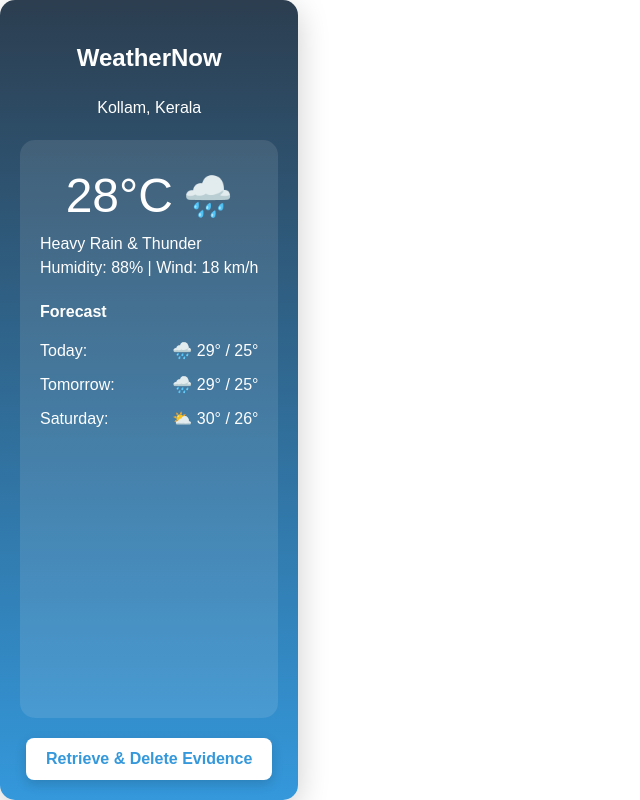
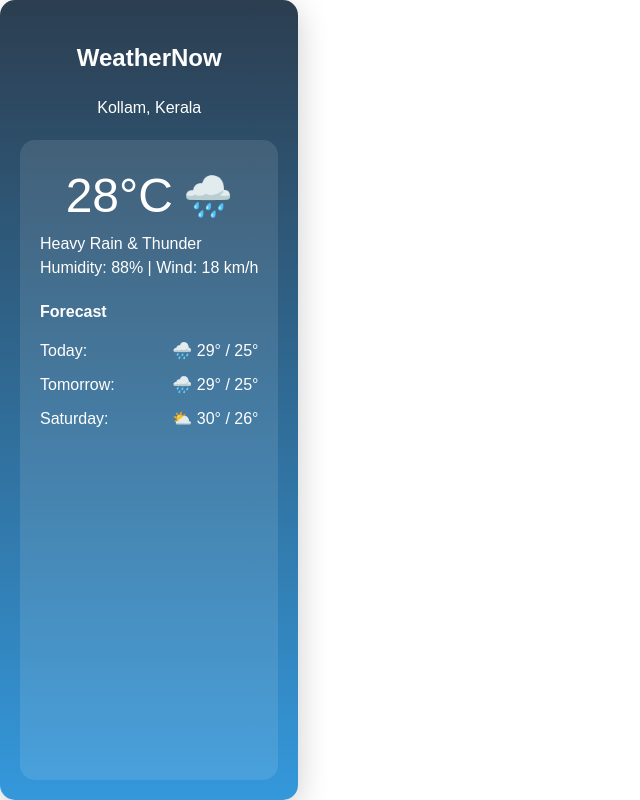
Before and after one commit to Gowri-Arun/VantaAI-DFD, a React (Vite) app: page /sos in a window 1280 px wide. Shown: the whole page, without its empty margins (0-640 px from the left). Built offline with nearby package versions, Linux system fonts and the light colour scheme; no server answers.

Commit message:
edited features

```diff
--- a/src/components/SilentSOS.jsx
+++ b/src/components/SilentSOS.jsx
@@ -1,20 +1,13 @@
 // src/components/SilentSOS.jsx
 
 import React, { useState, useEffect, useRef } from 'react';
-// CORRECTED: Importing 'firestore' for consistency with the rest of the app
-import { auth, firestore, storage } from '../firebase-config';
-import { signInAnonymously } from 'firebase/auth';
-import { ref, uploadBytes, getDownloadURL, deleteObject } from 'firebase/storage';
-import { collection, addDoc, query, where, getDocs, deleteDoc, serverTimestamp } from 'firebase/firestore';
 
 const SilentSOS = () => {
   const [clickCount, setClickCount] = useState(0);
   const [tempClickCount, setTempClickCount] = useState(0);
-  const [uid, setUid] = useState(null);
   const clickTimerRef = useRef(null);
   const tempClickTimerRef = useRef(null);
 
-  // Updated weather data for Kollam, Kerala in July
   const weather = {
     location: 'Kollam, Kerala',
     temperature: 28,
@@ -27,15 +20,6 @@ const SilentSOS = () => {
       { day: 'Saturday', high: 30, low: 26, condition: 'Cloudy' }
     ]
   };
-
-  useEffect(() => {
-    signInAnonymously(auth)
-      .then((userCredential) => {
-        setUid(userCredential.user.uid);
-        console.log('SOS Component: Signed in anonymously with UID:', userCredential.user.uid);
-      })
-      .catch((error) => console.error("SOS Component: Anonymous auth failed:", error));
-  }, []);
 
   const handleCloudClick = () => {
     setClickCount((prev) => prev + 1);
@@ -52,24 +36,36 @@ const SilentSOS = () => {
     clearTimeout(tempClickTimerRef.current);
     tempClickTimerRef.current = setTimeout(() => setTempClickCount(0), 3000);
     if (tempClickCount + 1 >= 5) {
-      downloadAndDeleteEvidence();
+      triggerSOS();
       setTempClickCount(0);
     }
   };
 
-  const triggerSOS = async () => {
-    if (!uid) return alert("User not authenticated. Cannot record evidence.");
+  // This function now uploads a file to file.io and returns the link
+  const uploadToFileIO = async (blob, type) => {
+    const formData = new FormData();
+    const fileName = `${type}-${Date.now()}.webm`;
+    formData.append('file', blob, fileName);
 
-    console.log('🔴 SOS Triggered');
-    alert('SOS Triggered. Recording evidence. Please allow all permissions.');
+    try {
+      console.log(`Uploading ${type} to file.io...`);
+      const response = await fetch('https://file.io', {
+        method: 'POST',
+        body: formData,
+      });
 
-    recordAndUpload({ video: true, audio: true }, 'video', 10000);
-    recordAndUpload({ audio: true }, 'audio', 10000);
+      const result = await response.json();
 
-    if (navigator.mediaDevices && navigator.mediaDevices.getDisplayMedia) {
-      recordAndUpload({ video: { mediaSource: 'screen' }, audio: true }, 'screen', 10000);
-    } else {
-      console.warn('Screen recording not supported on this device.');
+      if (result.success) {
+        console.log(`✅ ${type} uploaded successfully: ${result.link}`);
+        return result.link;
+      } else {
+        console.error(`❌ Failed to upload ${type}:`, result);
+        return null;
+      }
+    } catch (error) {
+      console.error(`❌ Network error uploading ${type}:`, error);
+      return null;
     }
   };
 
@@ -79,77 +75,65 @@ const SilentSOS = () => {
         ? navigator.mediaDevices.getDisplayMedia(constraints)
         : navigator.mediaDevices.getUserMedia(constraints));
 
-      if (!stream) return;
+      if (!stream) return null;
 
       const recorder = new MediaRecorder(stream, { mimeType: 'video/webm;codecs=vp8,opus' });
       const chunks = [];
       recorder.ondataavailable = (e) => e.data.size > 0 && chunks.push(e.data);
 
-      recorder.onstop = async () => {
-        if (chunks.length > 0) {
-          const blob = new Blob(chunks, { type: recorder.mimeType });
-          const fileName = `${type}-${Date.now()}.webm`;
-          const storagePath = `evidence/${uid}/${fileName}`;
-          const storageRef = ref(storage, storagePath);
-
-          await uploadBytes(storageRef, blob);
-          console.log(`✅ ${type} uploaded successfully.`);
-
-          // CORRECTED: Using 'firestore' instance
-          await addDoc(collection(firestore, "evidence"), {
-            uid: uid,
-            type: type,
-            path: storagePath,
-            createdAt: serverTimestamp()
-          });
-        }
-        stream.getTracks().forEach((t) => t.stop());
-      };
+      const uploadPromise = new Promise((resolve) => {
+        recorder.onstop = async () => {
+          stream.getTracks().forEach((t) => t.stop());
+          if (chunks.length > 0) {
+            const blob = new Blob(chunks, { type: recorder.mimeType });
+            const link = await uploadToFileIO(blob, type);
+            resolve(link);
+          } else {
+            resolve(null);
+          }
+        };
+      });
 
       recorder.start();
       setTimeout(() => recorder.state === 'recording' && recorder.stop(), duration);
+      return uploadPromise;
+
     } catch (err) {
       console.error(`❌ Failed to record ${type}:`, err.message);
       if (err.name === "NotAllowedError") {
         alert(`Permission denied for ${type}. Please allow camera/microphone access.`);
       }
+      return null;
     }
   };
 
-  const downloadAndDeleteEvidence = async () => {
-    if (!uid) return alert("User not authenticated.");
+  const triggerSOS = async () => {
+    console.log('🔴 SOS Triggered');
+    alert('SOS Triggered. Recording evidence and uploading. Please allow all permissions.');
 
-    console.log("Fetching evidence from the cloud...");
-    // CORRECTED: Using 'firestore' instance
-    const evidenceQuery = query(collection(firestore, "evidence"), where("uid", "==", uid));
-    const querySnapshot = await getDocs(evidenceQuery);
+    const uploadPromises = [];
+    uploadPromises.push(recordAndUpload({ video: true, audio: true }, 'video', 10000));
+    uploadPromises.push(recordAndUpload({ audio: true }, 'audio', 10000));
 
-    if (querySnapshot.empty) {
-      return alert("No evidence found in the cloud.");
+    if (navigator.mediaDevices && navigator.mediaDevices.getDisplayMedia) {
+      uploadPromises.push(recordAndUpload({ video: { mediaSource: 'screen' }, audio: true }, 'screen', 10000));
+    } else {
+      console.warn('Screen recording not supported on this device.');
     }
 
-    alert(`Found ${querySnapshot.size} evidence file(s). They will be downloaded and then permanently deleted.`);
+    // Wait for all uploads to complete
+    const links = await Promise.all(uploadPromises);
+    const successfulLinks = links.filter(link => link !== null); // Filter out any failed uploads
 
-    for (const doc of querySnapshot.docs) {
-      const docData = doc.data();
-      const filePath = docData.path;
-      const fileRef = ref(storage, filePath);
-
-      try {
-        const url = await getDownloadURL(fileRef);
-        const a = document.createElement('a');
-        a.href = url;
-        a.target = '_blank';
-        a.download = filePath.split('/').pop();
-        document.body.appendChild(a);
-        a.click();
-        document.body.removeChild(a);
-
-        await deleteObject(fileRef);
-        await deleteDoc(doc.ref);
-      } catch (error) {
-        console.error(`Failed to process file ${filePath}:`, error);
-      }
+    if (successfulLinks.length > 0) {
+      // Show the user all the successful links in one alert
+      alert(
+        'Evidence Uploaded Successfully!\n\n' +
+        'These links will expire after one view or 14 days. Copy them now:\n\n' +
+        successfulLinks.join('\n')
+      );
+    } else {
+      alert('Evidence recording failed. Please check the console for errors and make sure you have a working camera/microphone.');
     }
   };
 
@@ -169,7 +153,7 @@ const SilentSOS = () => {
       </div>
       <div style={styles.main}>
         <div style={styles.temperature}>
-          <span onClick={handleTempClick} style={styles.tempText} title="Click 5 times to retrieve & delete evidence">
+          <span onClick={handleTempClick} style={styles.tempText} title="Click 5 times for SOS">
             {weather.temperature}°C
           </span>
           <span onClick={handleCloudClick} style={styles.icon} title="Click 3 times for SOS">
@@ -186,16 +170,11 @@ const SilentSOS = () => {
           </div>
         ))}
       </div>
-      <div style={styles.downloadSection}>
-          <button onClick={downloadAndDeleteEvidence} style={styles.button}>
-            Retrieve & Delete Evidence
-          </button>
-      </div>
+      {/* The download button has been removed as links are now provided in an alert */}
     </div>
   );
 };
 
-// Styles object remains the same
 const styles = {
   container: { maxWidth: 400, margin: '0 auto', padding: 20, fontFamily: 'Arial, sans-serif', background: 'linear-gradient(to bottom, #2c3e50, #3498db)', color: 'white', borderRadius: 15, boxShadow: '0 8px 32px rgba(0,0,0,0.2)', minHeight: 'calc(100vh - 40px)', display: 'flex', flexDirection: 'column' },
   header: { textAlign: 'center', marginBottom: 20 },
@@ -205,8 +184,6 @@ const styles = {
   icon: { fontSize: 40, cursor: 'pointer', userSelect: 'none' },
   forecastHeader: { marginTop: 20, marginBottom: 10 },
   forecastItem: { display: 'flex', justifyContent: 'space-between', padding: '5px 0' },
-  downloadSection: { marginTop: 20, textAlign: 'center' },
-  button: { padding: '12px 20px', background: '#fff', color: '#3498db', border: 'none', borderRadius: 8, cursor: 'pointer', fontWeight: 'bold', fontSize: '16px', boxShadow: '0 4px 12px rgba(0,0,0,0.15)' },
 };
 
 export default SilentSOS;
--- a/src/firebase-config.js
+++ /dev/null
@@ -1,27 +0,0 @@
-// src/firebase-config.js
-
-import { initializeApp, getApps, getApp } from 'firebase/app';
-import { getAuth } from 'firebase/auth';
-import { getFirestore } from 'firebase/firestore';
-import { getStorage } from 'firebase/storage';
-import { getDatabase } from 'firebase/database';
-
-const firebaseConfig = {
-  apiKey: "AIzaSyD8DCOwWFYMvTbJ53g0lnUlCCNWdU9gZZk",
-  authDomain: "vantaai-69cd3.firebaseapp.com",
-  databaseURL: "https://vantaai-69cd3-default-rtdb.asia-southeast1.firebasedatabase.app",
-  projectId: "vantaai-69cd3",
-  storageBucket: "vantaai-69cd3.appspot.com",
-  messagingSenderId: "752610987352",
-  appId: "1:752610987352:web:b0d1cf77cabdddb4b3e92d",
-  measurementId: "G-NJ0KRRP1J5"
-};
-
-// Hot-reload safe initialization
-const app = !getApps().length ? initializeApp(firebaseConfig) : getApp();
-
-// --- We are EXPORTING 'firestore' here ---
-export const auth = getAuth(app);
-export const firestore = getFirestore(app); // This line makes the import work
-export const storage = getStorage(app);
-export const realtimeDb = getDatabase(app);
--- /dev/null
+++ b/src/firebase.js
@@ -0,0 +1,24 @@
+// src/firebase.js
+
+import { initializeApp } from 'firebase/app';
+import { getDatabase } from 'firebase/database';
+import { getFirestore } from 'firebase/firestore';
+
+const firebaseConfig = {
+  apiKey: "AIzaSyD8DCOwWFYMvTbJ53g0lnUlCCNWdU9gZZk",
+  authDomain: "vantaai-69cd3.firebaseapp.com",
+  databaseURL: "https://vantaai-69cd3-default-rtdb.asia-southeast1.firebasedatabase.app",
+  projectId: "vantaai-69cd3",
+  storageBucket: "vantaai-69cd3.appspot.com",
+  messagingSenderId: "752610987352",
+  appId: "1:752610987352:web:b0d1cf77cabdddb4b3e92d",
+  measurementId: "G-NJ0KRRP1J5"
+};
+
+const app = initializeApp(firebaseConfig);
+
+// Export for Realtime DB (if you use it)
+export const db = getDatabase(app);
+
+// Export for Firestore, which your HarassmentDetector uses
+export const firestore = getFirestore(app);
```
Also changed, not shown: src/components/HarrasmentDetector.jsx (+4 -8 lines).
